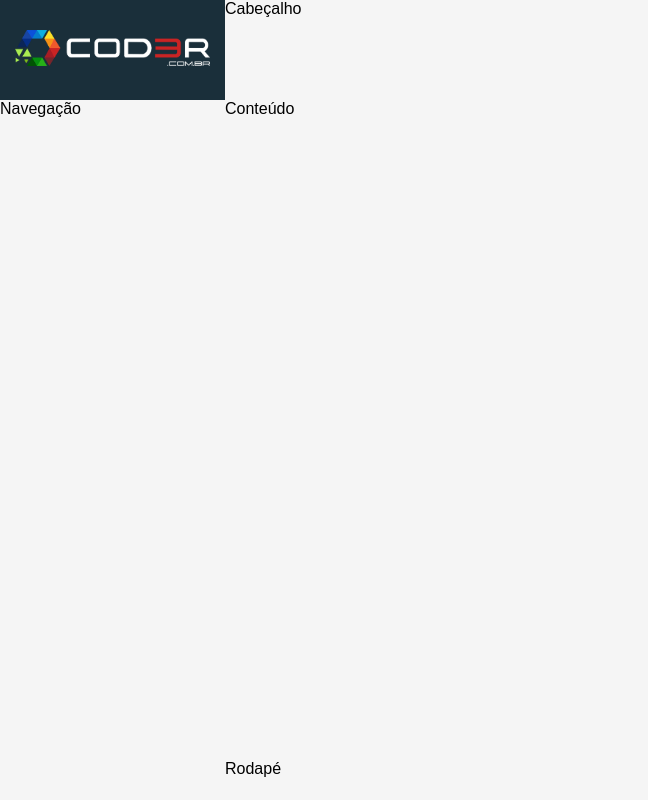
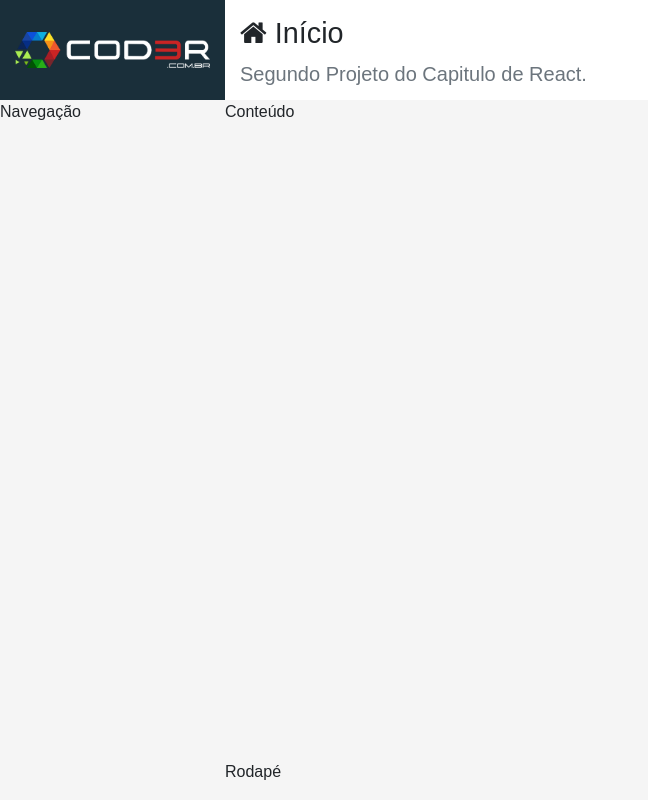
Before and after one commit to ayatori95/JavaScript, a React (Create React App) app in the folder react/crud/frontend/: page / in a window 1280 px wide. Shown: the whole page, without its empty margins (0-648 px from the left). Built offline with nearby package versions, Linux system fonts and the light colour scheme.

Commit message:
Componente Cabeçalho

```diff
--- a/react/crud/frontend/src/components/template/Header.css
+++ b/react/crud/frontend/src/components/template/Header.css
@@ -0,0 +1,11 @@
+header.header {
+    background-color: #fff;
+    padding: 0px 15px;
+    overflow: hidden;
+    white-space: nowrap;
+    box-shadow: var(--shadow);
+}
+
+header.header h1 {
+    font-size: 1.8em;
+}
--- a/react/crud/frontend/src/components/template/Header.jsx
+++ b/react/crud/frontend/src/components/template/Header.jsx
@@ -2,6 +2,9 @@
 import React from "react"
 
 export default props =>
- <header className="header">
-    Cabeçalho
+ <header className="header d-none d-sm-flex flex-column">
+    <h1 className="mt-3">
+      <i className={`fa fa-${props.icon}`}></i> {props.title}
+    </h1>
+    <p className="lead text-muted">{props.subtitle}</p>
  </header>
--- a/react/crud/frontend/src/components/template/Main.jsx
+++ b/react/crud/frontend/src/components/template/Main.jsx
@@ -4,7 +4,7 @@
 
 export default props =>
 <React.Fragment>
-    <Header></Header>
+    <Header {...props}></Header>
     <main className="content">
         Conteúdo
     </main>
--- a/react/crud/frontend/src/main/App.jsx
+++ b/react/crud/frontend/src/main/App.jsx
@@ -1,3 +1,5 @@
+import "bootstrap/dist/css/bootstrap.min.css"
+import "font-awesome/css/font-awesome.min.css"
 import "./App.css"
 import React from "react"
 
@@ -11,6 +13,6 @@
     <div className="app">
         <Logo></Logo>
         <Nav></Nav>
-        <Main></Main>
+        <Main icon="home" title ="Início" subtitle="Segundo Projeto do Capitulo de React."></Main>
         <Footer></Footer>
     </div>
```
